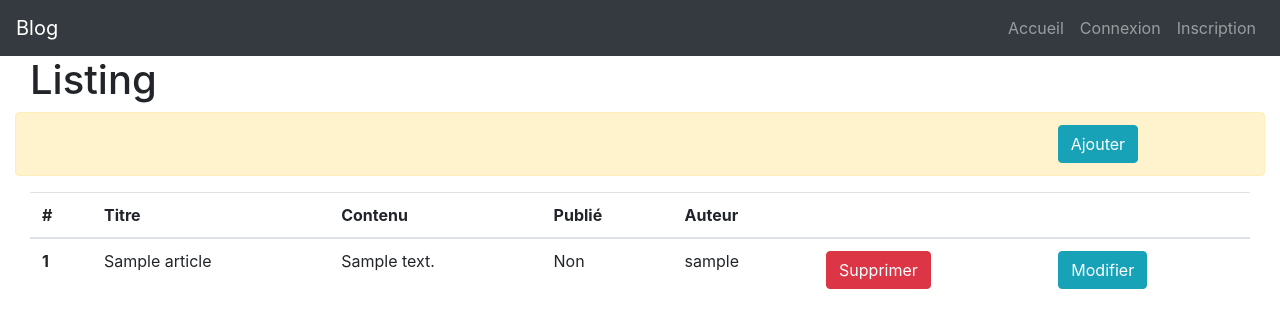
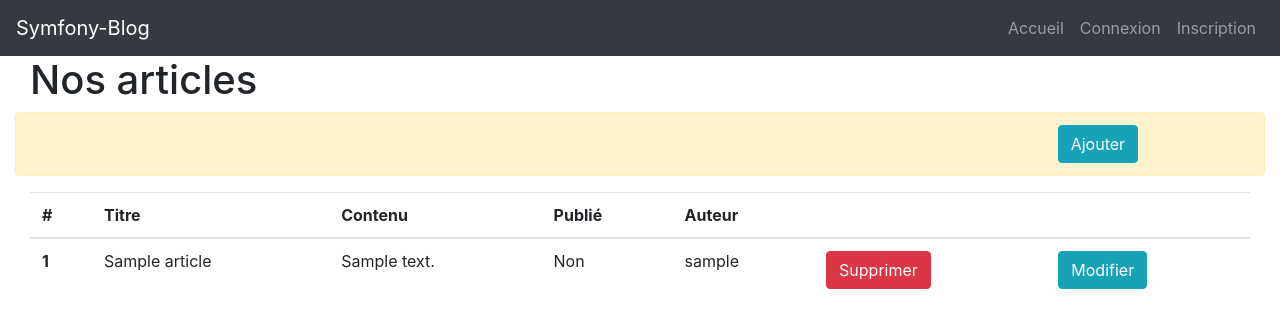
Before and after one commit to BrunoStudi/delicesSandrine, a Symfony app: template templates/home/index.html.twig in a window 1280 px wide. Shown: the top 328 px of the page. Run offline with Twig, Linux system fonts and the light colour scheme; the template is opened without the code that fills it: most values are stand-ins (such as "Sample title", 1, 10 or a date in 2020); some libraries are stand-ins or nearby versions.

Commit message:
résolution de l'erreur lors de l'edition d'un article, attendait une entity et non un array

```diff
--- a/src/Controller/ArticleController.php
+++ b/src/Controller/ArticleController.php
@@ -41,7 +41,7 @@ class ArticleController extends AbstractController
 
         if($id) {
             $mode = 'update';
-            $article = $em->getRepository(Article::class)->findBy(['id' => $id]);
+            $article = $em->getRepository(Article::class)->findOneBy(['id' => $id]);
         }
         else {
             $mode = 'new';
@@ -53,6 +53,7 @@ class ArticleController extends AbstractController
 
 
         if($form->isSubmitted() && $form->isValid()) {
+
             $this->saveArticle($doctrine, $article, $mode);
 
             //return $this->redirectToRoute('article_edit', array('id' => $article->getId()));
--- a/templates/base.html.twig
+++ b/templates/base.html.twig
@@ -8,12 +8,12 @@
 href="https://maxcdn.bootstrapcdn.com/bootstrap/4.0.0/css/bootstrap.min.css" integrity="sha384-Gn5384xqQ1aoWXA+058RXPxPg6fy4IWvTNh0E263XmFcJlSAwiGgFAW/dAiS6JXm" crossorigin="anonymous">
     {% block stylesheets %}
     {% endblock %}
-    <title>Blog - {% block title %}{% endblock %}</title>
+    <title>Symfony Blog - {% block title %}{% endblock %}</title>
 </head>
 
 <body>
     <nav class="navbar navbar-expand-lg navbar-dark bg-dark">
-        <a class="navbar-brand" href="{{ path('homepage') }}">Blog</a>
+        <a class="navbar-brand" href="{{ path('homepage') }}">Symfony-Blog</a>
         <button class="navbar-toggler" type="button" data-toggle="collapse" data-target="#mobileMenu" aria-controls="mobileMenu" aria-expanded="false" aria-label="Toggle navigation">
             <span class="navbar-toggler-icon"></span>
         </button>
@@ -21,7 +21,7 @@ href="https://maxcdn.bootstrapcdn.com/bootstrap/4.0.0/css/bootstrap.min.css" int
             <ul class="navbar-nav ml-auto mt-2 mt-lg-0">
                 {% if app.user %}
                 <li class="nav-item">
-                    <span class="nav-link">Bienvenue {{ app.user.username }}!</span>
+                    <span class="nav-link">Bienvenue {{ app.user.username }} !</span>
                 </li>
                 {% endif %}
                 <li class="nav-item {{ app.request.get('_route') == 'homepage' ? 'active' : '' }}">
--- a/templates/home/index.html.twig
+++ b/templates/home/index.html.twig
@@ -8,7 +8,7 @@
         {# Titre de la page #}
         <div class="row">
             <div class="col-lg-12">
-                <h1 class="page-header">Listing</h1>
+                <h1 class="page-header">Nos articles</h1>
             </div>
         </div>
 
```
